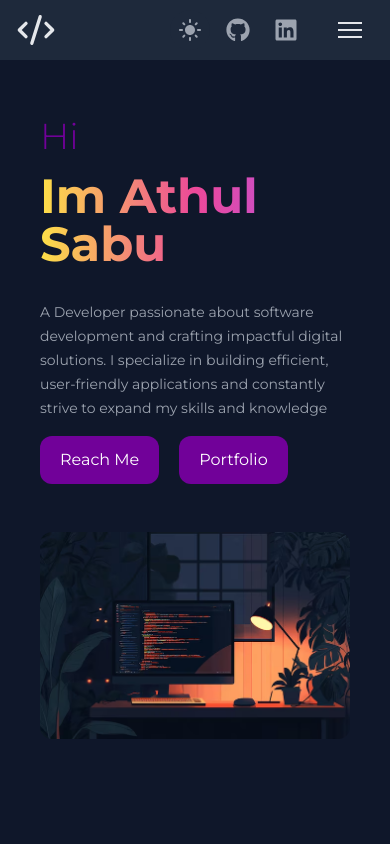
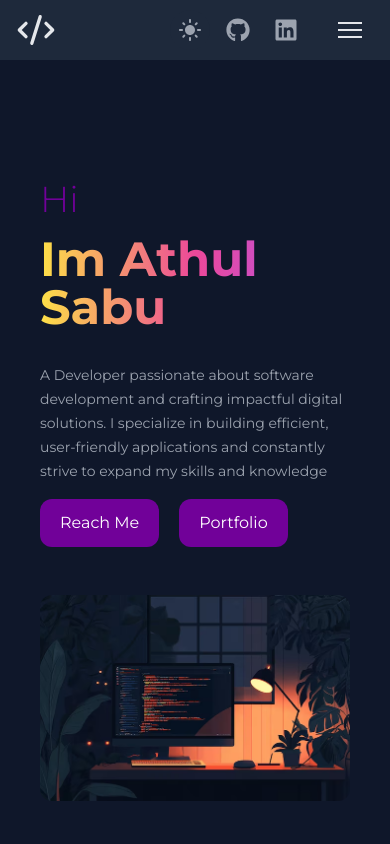
Before and after one commit to athulcoder/athulcoder.github.io, a React (Vite) app: page / in a window 390 px wide. Shown: the top 844 px of the page. Built offline with nearby package versions, Linux system fonts and the light colour scheme; a web font is replaced by a local one.

Commit message:
hero section edited with some things

```diff
--- a/src/components/Hero.jsx
+++ b/src/components/Hero.jsx
@@ -3,7 +3,7 @@ import Button from "./Button";
 import { Link } from "react-router-dom";
 const Hero = () => {
   return (
-    <section className="flex flex-col   w-full  py-10 bg-background gap-12 min-h-screen lg:flex-row  lg:gap-8 lg:items-center lg:w-full lg:justify-center  px-5 ">
+    <section className="flex flex-col   w-full justify-center py-10 bg-background gap-12 min-h-screen lg:flex-row  lg:gap-8 lg:items-center lg:w-full lg:justify-center  px-5 ">
       <div className=" flex flex-col justify-center items-start mx-5  h-[auto] lg:w-[450px] ">
         <p className=" font-montserrat font-light text-4xl text-accent py-4 text-left sm:text-3xl  ">
           Hi
```
